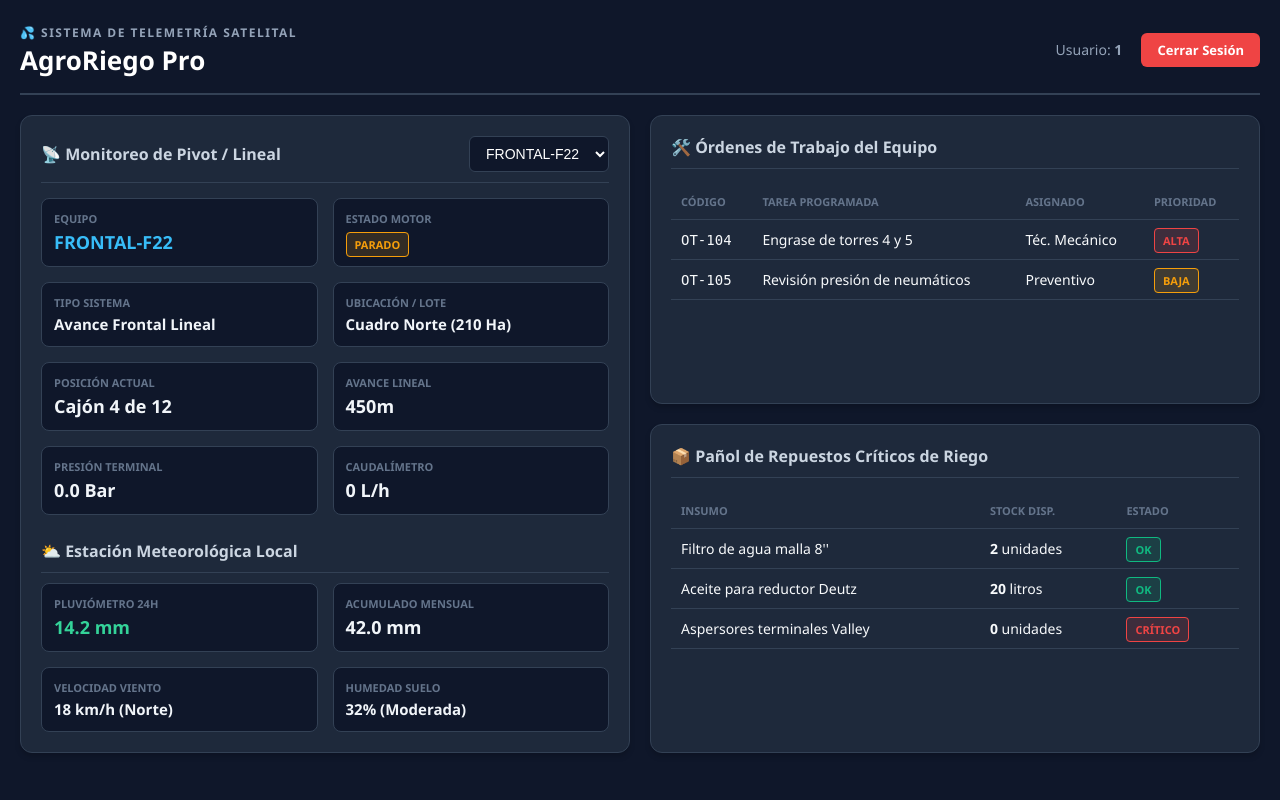
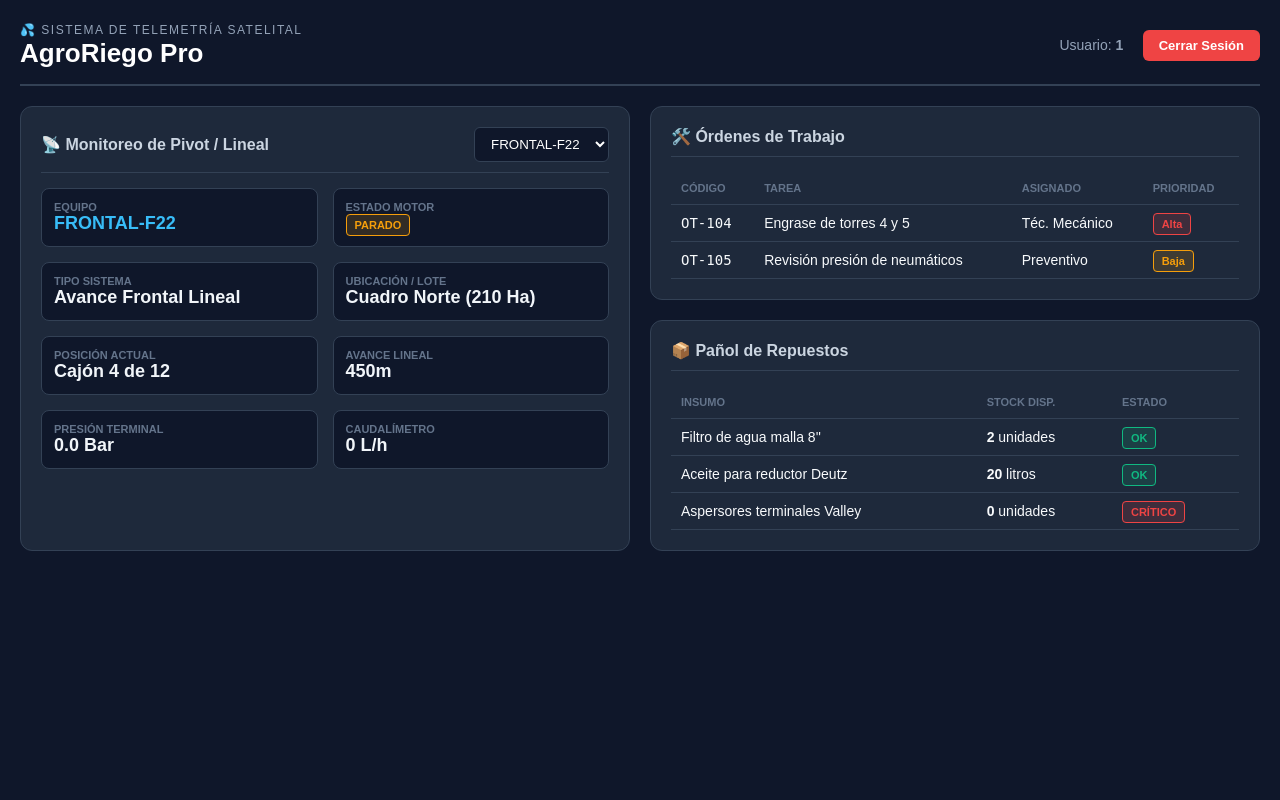
Before and after one commit to Agro-Cloud-Riego/Agro-Cloud-Riego, a Flask app: page / in a window 1280 px wide. Run offline with Flask 3, Linux system fonts and the light colour scheme; the visitor is signed in with stand-in values (Sample User, id 1).

Commit message:
dashboard.html

```diff
--- a/templates/dashboard.html
+++ b/templates/dashboard.html
@@ -5,37 +5,28 @@
     <meta name="viewport" content="width=device-width, initial-scale=1.0">
     <title>AgroRiego - Telemetría Satelital</title>
     <style>
-        :root {
-            --bg-principal: #0f172a;
-            --bg-tarjeta: #1e293b;
-            --borde: #334155;
-            --texto-ok: #38bdf8;
-            --verde: #10b981;
-            --alerta: #ef4444;
-        }
-        body { font-family: 'Segoe UI', Arial, sans-serif; background-color: var(--bg-principal); color: #f8fafc; margin: 0; padding: 20px; }
+        :root { --bg-principal: #0f172a; --bg-tarjeta: #1e293b; --borde: #334155; --texto-ok: #38bdf8; --verde: #10b981; --alerta: #ef4444; }
+        body { font-family: sans-serif; background-color: var(--bg-principal); color: #f8fafc; margin: 0; padding: 20px; }
         header { display: flex; justify-content: space-between; align-items: center; border-bottom: 2px solid var(--borde); padding-bottom: 15px; margin-bottom: 20px; }
         h1 { margin: 0; font-size: 26px; color: #fff; font-weight: 800; }
-        .logo-meta { font-size: 12px; color: #94a3b8; text-transform: uppercase; letter-spacing: 1.5px; font-weight: 600; }
+        .logo-meta { font-size: 12px; color: #94a3b8; text-transform: uppercase; letter-spacing: 1.5px; }
         .dashboard-layout { display: grid; grid-template-columns: 1fr 1fr; gap: 20px; }
-        @media(max-width: 900px) { .dashboard-layout { grid-template-columns: 1fr; } }
-        .panel { background-color: var(--bg-tarjeta); border: 1px solid var(--borde); padding: 20px; border-radius: 12px; box-shadow: 0 4px 6px -1px rgba(0,0,0,0.2); }
-        .panel-titulo { font-size: 16px; font-weight: 700; border-bottom: 1px solid var(--borde); padding-bottom: 10px; margin-bottom: 15px; color: #cbd5e1; display: flex; justify-content: space-between; align-items: center; }
-        .selector-equipo { background: #0f172a; color: #fff; border: 1px solid var(--borde); padding: 8px 12px; border-radius: 6px; font-size: 14px; cursor: pointer; }
+        .panel { background-color: var(--bg-tarjeta); border: 1px solid var(--borde); padding: 20px; border-radius: 12px; }
+        .panel-titulo { font-size: 16px; font-weight: bold; border-bottom: 1px solid var(--borde); padding-bottom: 10px; margin-bottom: 15px; color: #cbd5e1; display: flex; justify-content: space-between; align-items: center; }
+        .selector-equipo { background: #0f172a; color: #fff; border: 1px solid var(--borde); padding: 8px 12px; border-radius: 6px; }
         .grid-datos { display: grid; grid-template-columns: 1fr 1fr; gap: 15px; }
         .dato-caja { background: #0f172a; padding: 12px; border-radius: 8px; border: 1px solid var(--borde); }
-        .dato-etiqueta { font-size: 11px; color: #64748b; text-transform: uppercase; font-weight: 700; margin-bottom: 4px; }
+        .dato-etiqueta { font-size: 11px; color: #64748b; text-transform: uppercase; font-weight: bold; }
         .dato-valor { font-size: 18px; font-weight: bold; color: #f1f5f9; }
         .valor-destacado { color: var(--texto-ok); }
-        .badge { padding: 4px 8px; border-radius: 4px; font-size: 11px; font-weight: bold; text-transform: uppercase; }
+        .badge { padding: 4px 8px; border-radius: 4px; font-size: 11px; font-weight: bold; }
         .badge-marcha { background-color: rgba(16,185,129,0.15); color: var(--verde); border: 1px solid var(--verde); }
         .badge-parado { background-color: rgba(245,158,11,0.15); color: #f59e0b; border: 1px solid #f59e0b; }
         .badge-critico { background-color: rgba(239,68,68,0.15); color: var(--alerta); border: 1px solid var(--alerta); }
         table { width: 100%; border-collapse: collapse; margin-top: 10px; }
         th, td { text-align: left; padding: 10px; border-bottom: 1px solid var(--borde); font-size: 14px; }
-        th { color: #64748b; text-transform: uppercase; font-size: 11px; font-weight: 700; }
-        .btn-logout { background: #ef4444; color: white; border: none; padding: 8px 16px; border-radius: 6px; cursor: pointer; font-weight: bold; font-size: 13px; text-decoration: none; transition: background 0.2s; }
-        .btn-logout:hover { background: #dc2626; }
+        th { color: #64748b; text-transform: uppercase; font-size: 11px; }
+        .btn-logout { background: #ef4444; color: white; border: none; padding: 8px 16px; border-radius: 6px; cursor: pointer; font-weight: bold; text-decoration: none; font-size: 13px; }
     </style>
 </head>
 <body>
@@ -77,11 +68,11 @@
                 </div>
                 <div class="dato-caja">
                     <div class="dato-etiqueta">Tipo Sistema</div>
-                    <div class="dato-valor" style="font-size: 15px;">{{ data.tipo }}</div>
+                    <div class="dato-valor">{{ data.tipo }}</div>
                 </div>
                 <div class="dato-caja">
                     <div class="dato-etiqueta">Ubicación / Lote</div>
-                    <div class="dato-valor" style="font-size: 15px;">{{ data.lote }}</div>
+                    <div class="dato-valor">{{ data.lote }}</div>
                 </div>
                 <div class="dato-caja">
                     <div class="dato-etiqueta">Posición actual</div>
@@ -100,36 +91,14 @@
                     <div class="dato-valor">{{ data.caudal }}</div>
                 </div>
             </div>
-
-            <div class="panel-titulo" style="margin-top: 25px; margin-bottom: 10px;">
-                <span>⛅ Estación Meteorológica Local</span>
-            </div>
-            <div class="grid-datos">
-                <div class="dato-caja">
-                    <div class="dato-etiqueta">Pluviómetro 24h</div>
-                    <div class="dato-valor" style="color: #34d399;">{{ data.pluviometro }}</div>
-                </div>
-                <div class="dato-caja">
-                    <div class="dato-etiqueta">Acumulado Mensual</div>
-                    <div class="dato-valor">{{ data.mensual }}</div>
-                </div>
-                <div class="dato-caja">
-                    <div class="dato-etiqueta">Velocidad Viento</div>
-                    <div class="dato-valor" style="font-size: 15px;">{{ data.viento }}</div>
-                </div>
-                <div class="dato-caja">
-                    <div class="dato-etiqueta">Humedad Suelo</div>
-                    <div class="dato-valor" style="font-size: 15px;">{{ data.humedad }}</div>
-                </div>
-            </div>
         </div>
 
         <div class="dashboard-layout" style="grid-template-columns: 1fr; gap: 20px;">
             <div class="panel">
-                <div class="panel-titulo">🛠️ Órdenes de Trabajo del Equipo</div>
+                <div class="panel-titulo">🛠️ Órdenes de Trabajo</div>
                 <table>
                     <thead>
-                        <tr><th>Código</th><th>Tarea Programada</th><th>Asignado</th><th>Prioridad</th></tr>
+                        <tr><th>Código</th><th>Tarea</th><th>Asignado</th><th>Prioridad</th></tr>
                     </thead>
                     <tbody>
                         {% for tarea in ot %}
@@ -145,7 +114,7 @@
             </div>
 
             <div class="panel">
-                <div class="panel-titulo">📦 Pañol de Repuestos Críticos de Riego</div>
+                <div class="panel-titulo">📦 Pañol de Repuestos</div>
                 <table>
                     <thead>
                         <tr><th>Insumo</th><th>Stock Disp.</th><th>Estado</th></tr>
@@ -155,7 +124,7 @@
                         <tr>
                             <td>{{ item.componente }}</td>
                             <td><strong>{{ item.cantidad }}</strong> {{ item.unidad }}</td>
-                            <td><span class="badge {% if item.estado == 'OK' %}badge-marcha{% elif item.estado == 'BAJO' %}badge-parado{% else %}badge-critico{% endif %}">{{ item.estado }}</span></td>
+                            <td><span class="badge {% if item.estado == 'OK' %}badge-marcha{% else %}badge-critico{% endif %}">{{ item.estado }}</span></td>
                         </tr>
                         {% endfor %}
                     </tbody>
```
